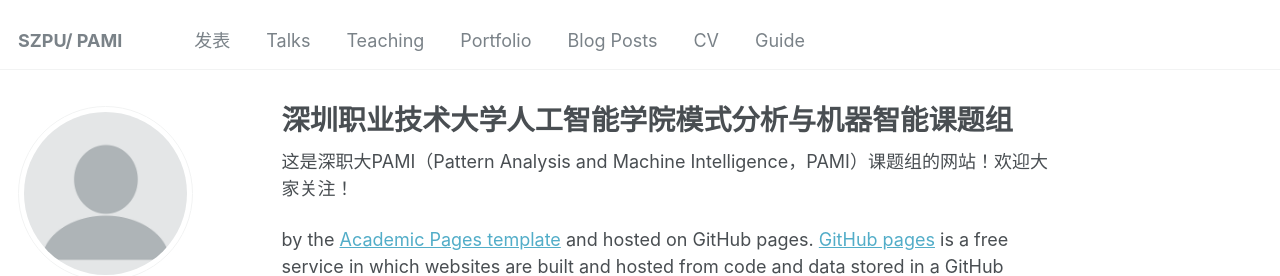
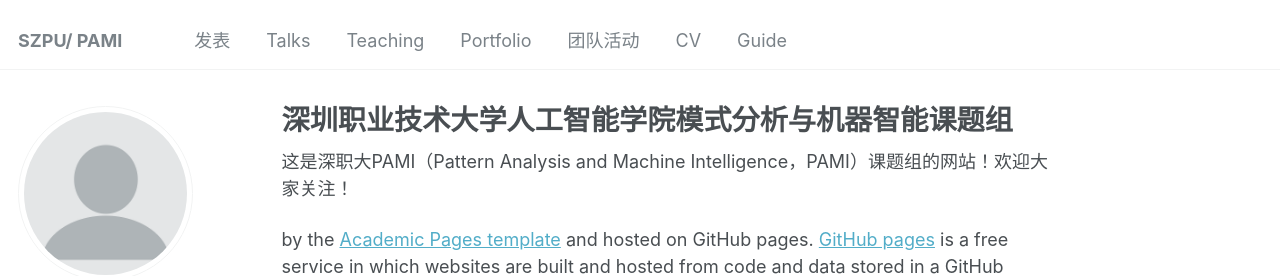
Before and after one commit to shaojiwan/academic.com, a Jekyll site: the page built from _pages/about.md, in a window 1280 px wide. Shown: the top 276 px of the page. Built offline with Jekyll 4.4.1, drawn with Linux system fonts in a browser that asks for light colours; some web fonts are replaced.

Commit message:
Update navigation.yml
add 团队活动

```diff
--- a/_data/navigation.yml
+++ b/_data/navigation.yml
@@ -17,7 +17,7 @@ main:
   - title: "Portfolio"
     url: /portfolio/
 
-  - title: "Blog Posts"
+  - title: "团队活动"
     url: /year-archive/
 
   - title: "CV"
```
